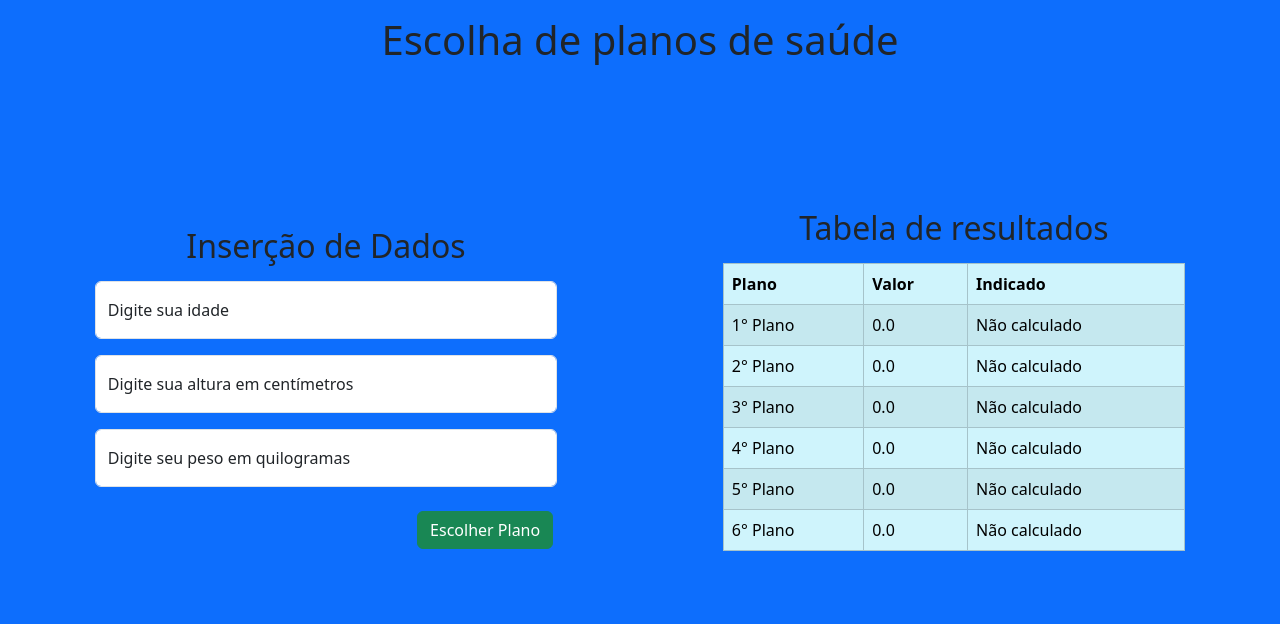
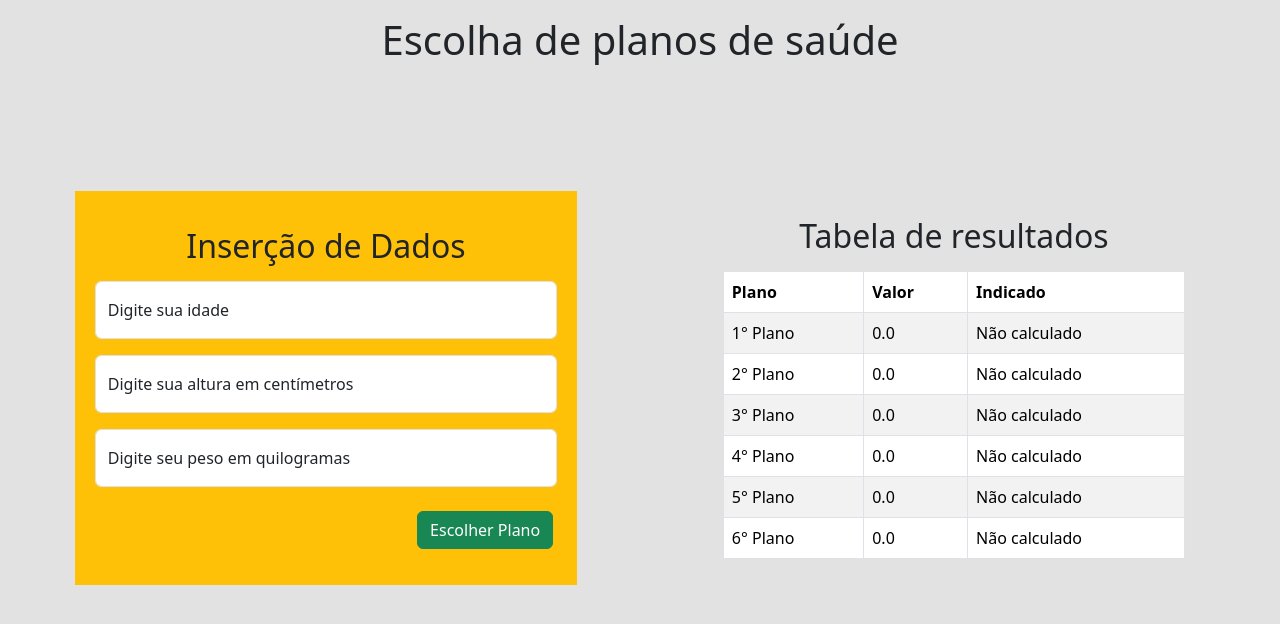
Before and after one commit to FelipeLJunior/SelecaoPlanoSaude, a plain HTML site: page index.html in a window 1280 px wide. Drawn offline with Linux system fonts and the light colour scheme.

Commit message:
Update index.html

```diff
--- a/index.html
+++ b/index.html
@@ -9,12 +9,12 @@
         <script src="js/index.js"></script>
     </head>
     <body>
-        <div class="container-fluid bg-primary">
+        <div class="container-fluid ">
             <h1 class="text-center p-3">
                 Escolha de planos de saúde
             </h1>
             <div class="divisor">
-                <div class="bloco">
+                <div class="bloco bg-warning">
                     <div class="row">
                         <div class="col">
                             <h2 class="text-center m-3">
@@ -51,10 +51,10 @@
                     </div>
                 </div>
                 <div class="bloco">
-                    <h2 class="text-center mb-3">
+                    <h2 class="text-center mb-3 mt-3">
                         Tabela de resultados
                     </h2>
-                    <table class="table table-info table-striped table-hover table-bordered">
+                    <table class="table table-striped table-hover table-bordered">
                         <thead>
                             <tr>
                             <th scope="col">Plano</th>
```
